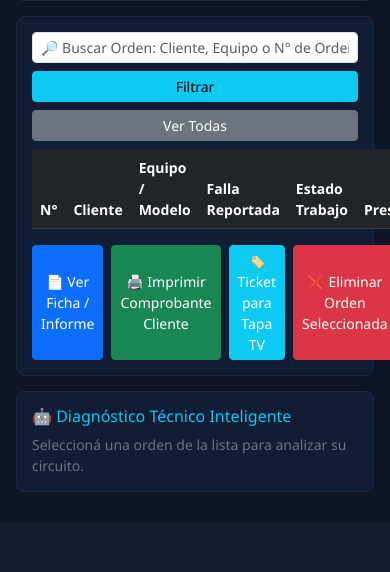
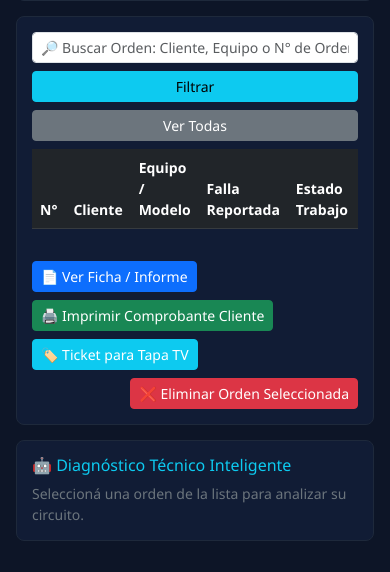
Before and after one commit to fbncastelli-bot/taller-control, a Flask app: page / in a window 390 px wide; the page is wider, and only the part inside the window is pictured. Shown: the part 794-1366 px from the top of that part. Before the commit the page ends 1265 px from the top of that part, so only its background shows below. Run offline with Flask 3, Linux system fonts and the light colour scheme; data that the repository does not hold is empty; some libraries are stand-ins or nearby versions.

Commit message:
Update index.html

```diff
--- a/templates/index.html
+++ b/templates/index.html
@@ -8,7 +8,7 @@
     <style>
         body { background-color: #0d1527; color: #e2e8f0; font-family: 'Segoe UI', Tahoma, Geneva, Verdana, sans-serif; }
         .header-top { background-color: #0b1120; border-bottom: 1px solid #1e293b; padding: 10px 20px; }
-        .nav-tabs-custom { background-color: #1e293b; border-radius: 8px; padding: 5px; }
+        .nav-tabs-custom { background-color: #1e293b; border-radius: 8px; padding: 5px; flex-wrap: wrap; }
         .nav-tabs-custom .nav-link { color: #94a3b8; border: none; border-radius: 6px; padding: 8px 16px; font-weight: 600; cursor: pointer; }
         .nav-tabs-custom .nav-link.active { background-color: #0284c7; color: white; }
         .card-custom { background-color: #111c35; border: 1px solid #1e293b; border-radius: 8px; padding: 15px; margin-bottom: 15px; }
@@ -16,7 +16,8 @@
         .btn-cyan:hover { background-color: #0891b2; color: white; }
         .btn-verde-registro { background-color: #22c55e; color: white; font-weight: bold; }
         .btn-verde-registro:hover { background-color: #16a34a; color: white; }
-        pre { background-color: #0b1120; color: #38bdf8; padding: 12px; border-radius: 6px; white-space: pre-wrap; }
+        pre { background-color: #0b1120; color: #38bdf8; padding: 12px; border-radius: 6px; white-space: pre-wrap; word-break: break-word; }
+        table tr { cursor: pointer; }
     </style>
 </head>
 <body>
@@ -69,14 +70,16 @@
                     <div class="col-md-3"><button onclick="cargarOrdenes()" class="btn btn-secondary btn-sm w-100">Ver Todas</button></div>
                 </div>
 
+                <div class="table-responsive">
                     <table class="table table-dark table-hover small">
                         <thead>
                             <tr><th>N°</th><th>Cliente</th><th>Equipo / Modelo</th><th>Falla Reportada</th><th>Estado Trabajo</th><th>Presupuesto</th></tr>
                         </thead>
                         <tbody id="tabla-ordenes"></tbody>
                     </table>
+                </div>
 
-                <div class="d-flex gap-2 mt-3">
+                <div class="d-flex flex-wrap gap-2 mt-3">
                     <button onclick="verFichaOT()" class="btn btn-primary btn-sm">📄 Ver Ficha / Informe</button>
                     <button onclick="imprimirComprobante()" class="btn btn-success btn-sm">🖨️ Imprimir Comprobante Cliente</button>
                     <button onclick="imprimirTicketTV()" class="btn btn-info btn-sm text-white">🏷️ Ticket para Tapa TV</button>
@@ -90,37 +93,59 @@
             </div>
         </div>
 
-        <!-- 2. STOCK COMPONENTES -->
+        <!-- 2. STOCK COMPONENTES (CATEGORÍAS AMPLIADAS) -->
         <div id="sec-repuestos" style="display: none;">
             <div class="card-custom">
                 <div class="row g-2">
-                    <div class="col-md-3"><label class="small text-secondary">Categoría:</label>
+                    <div class="col-md-4">
+                        <label class="small text-secondary">Categoría del Componente:</label>
                         <select id="rep-cat" class="form-select form-select-sm">
-                            <option value="Transistores Bipolares">Transistores Bipolares</option>
-                            <option value="Integrados PWM/Fuente">Integrados PWM/Fuente</option>
-                            <option value="MOSFETs / Diodos">MOSFETs / Diodos</option>
+                            <optgroup label="Semiconductores">
+                                <option value="Integrados PWM/Fuente">Integrados PWM / Fuente</option>
+                                <option value="Microcontroladores / MPU">Microcontroladores / MPU / Flash</option>
+                                <option value="Transistores Bipolares">Transistores Bipolares (BJT)</option>
+                                <option value="MOSFETs / IGBTs">MOSFETs / IGBTs</option>
+                                <option value="Diodos / Zener / Schottky">Diodos (Rectificadores / Zener / Schottky)</option>
+                                <option value="Optoacopladores">Optoacopladores / Reg. TL431</option>
+                            </optgroup>
+                            <optgroup label="Pasivos">
+                                <option value="Resistencias THT">Resistencias THT (Carbón / Metal Film / Potencia)</option>
+                                <option value="Resistencias SMD">Resistencias SMD (0603 / 0805 / 1206 / Shunt)</option>
+                                <option value="Capacitores Electrolíticos">Capacitores Electrolíticos</option>
+                                <option value="Capacitores Cerámicos">Capacitores Cerámicos / SMD</option>
+                                <option value="Capacitores Poliéster">Capacitores de Poliéster / film</option>
+                                <option value="Bobinas e Inductores">Bobinas / Inductores / Choques SMD</option>
+                                <option value="Potenciómetros / Trimmers">Potenciómetros / Preset / Trimmers</option>
+                            </optgroup>
+                            <optgroup label="Protección y Conectividad">
+                                <option value="Fusibles / Varistores / NTC">Protección (Fusibles / NTC / Varistores)</option>
+                                <option value="Cristales / Osciladores">Cristales Cuarzo / Osciladores</option>
+                                <option value="Conectores / Fichas">Conectores / Fichas / Flex</option>
+                            </optgroup>
                         </select>
                     </div>
-                    <div class="col-md-3"><label class="small text-secondary">Código/Descripción:</label><input type="text" id="rep-nombre" class="form-control form-control-sm"></div>
-                    <div class="col-md-3"><label class="small text-secondary">Ubicación/Gaveta:</label><input type="text" id="rep-ubicacion" class="form-control form-control-sm"></div>
-                    <div class="col-md-3"><label class="small text-secondary">Cantidad:</label><input type="number" id="rep-cant" class="form-control form-control-sm" value="1"></div>
+                    <div class="col-md-3"><label class="small text-secondary">Código/Descripción:</label><input type="text" id="rep-nombre" class="form-control form-control-sm" placeholder="Ej: 10uF 50V / 100k 1206 / 1N4148"></div>
+                    <div class="col-md-3"><label class="small text-secondary">Ubicación/Gaveta:</label><input type="text" id="rep-ubicacion" class="form-control form-control-sm" placeholder="Ej: Gaveta A-12"></div>
+                    <div class="col-md-2"><label class="small text-secondary">Cantidad:</label><input type="number" id="rep-cant" class="form-control form-control-sm" value="1"></div>
                     <div class="col-md-12 text-end mt-2"><button onclick="guardarRepuesto()" class="btn btn-cyan btn-sm">Guardar Componente Nuevo</button></div>
                 </div>
             </div>
 
             <div class="card-custom">
                 <div class="row g-2 mb-2">
-                    <div class="col-md-6"><input type="text" id="buscar-comp" onkeyup="filtrarComp()" class="form-control form-control-sm" placeholder="🔎 Buscar Componente: Escriba código (ej: 1N4148, MOSFET)..."></div>
+                    <div class="col-md-6"><input type="text" id="buscar-comp" onkeyup="filtrarComp()" class="form-control form-control-sm" placeholder="🔎 Buscar Componente: Escriba código (ej: 1N4148, 10k, MOSFET)..."></div>
                     <div class="col-md-3"><button onclick="filtrarComp()" class="btn btn-info btn-sm w-100">Filtrar</button></div>
                     <div class="col-md-3"><button onclick="cargarRepuestos()" class="btn btn-secondary btn-sm w-100">Ver Todos</button></div>
                 </div>
 
+                <div class="table-responsive">
                     <table class="table table-dark table-hover small">
                         <thead><tr><th>N°</th><th>Categoría</th><th>Código / Nombre Componente</th><th>Gavetero / Ubicación</th><th>Stock</th></tr></thead>
                         <tbody id="tabla-repuestos"></tbody>
                     </table>
+                </div>
 
-                <div class="d-flex gap-2 mt-3">
+                <div class="d-flex flex-wrap gap-2 mt-3">
                     <button onclick="modificarStock(1)" class="btn btn-success btn-sm">+ Sumar 1</button>
                     <button onclick="modificarStock(-1)" class="btn btn-warning btn-sm">- Restar 1</button>
                     <button onclick="cambiarCantidadModal()" class="btn btn-primary btn-sm">Cambiar Cantidad</button>
@@ -144,10 +169,12 @@
             </div>
 
             <div class="card-custom">
+                <div class="table-responsive">
                     <table class="table table-dark table-hover small">
                         <thead><tr><th>N°</th><th>Producto / Equipo</th><th>Precio Publicado ($)</th><th>Estado Venta</th></tr></thead>
                         <tbody id="tabla-ventas"></tbody>
                     </table>
+                </div>
                 <div class="text-end mt-2"><button onclick="eliminarVentaSeleccionada()" class="btn btn-danger btn-sm">❌ Eliminar Registro Seleccionado</button></div>
             </div>
         </div>
@@ -185,7 +212,7 @@
 
         <!-- 5. CAJA Y FINANZAS -->
         <div id="sec-caja" style="display: none;">
-            <div class="d-flex justify-content-between align-items-center mb-2">
+            <div class="d-flex justify-content-between align-items-center mb-2 flex-wrap gap-2">
                 <div>
                     <span class="text-success fw-bold me-3 fs-6">Ingresos: <span id="caja-ingresos">$0.00</span></span>
                     <span class="text-danger fw-bold fs-6">Egresos: <span id="caja-egresos">$0.00</span></span>
@@ -231,12 +258,14 @@
                     </div>
                 </div>
 
+                <div class="table-responsive">
                     <table class="table table-dark table-hover small">
                         <thead>
                             <tr><th>N°</th><th>Fecha y Hora</th><th>Tipo</th><th>Concepto / Detalle</th><th>Monto ($)</th></tr>
                         </thead>
                         <tbody id="tabla-caja"></tbody>
                     </table>
+                </div>
 
                 <div class="text-end mt-3">
                     <button onclick="eliminarMovimientoSeleccionado()" class="btn btn-danger btn-sm">❌ Eliminar Movimiento Seleccionado</button>
@@ -248,10 +277,12 @@
         <div id="sec-firmwares" style="display: none;">
             <div class="card-custom">
                 <h6>☁️ Banco de Firmwares Almacenados</h6>
+                <div class="table-responsive">
                     <table class="table table-dark small">
                         <thead><tr><th>Chasis</th><th>Modelo</th><th>Memoria</th><th>Enlace</th></tr></thead>
                         <tbody id="tabla-firmwares"></tbody>
                     </table>
+                </div>
             </div>
         </div>
 
@@ -259,7 +290,6 @@
 
     <script src="/static/app.js"></script>
     <script>
-        // Actualizar reloj en vivo en la cabecera
         function actualizarReloj() {
             const ahora = new Date();
             const fechaStr = ahora.toLocaleDateString('es-AR', { day: '2-digit', month: '2-digit', year: 'numeric' });
```
Lines whose indentation alone changed are shown as unchanged.
